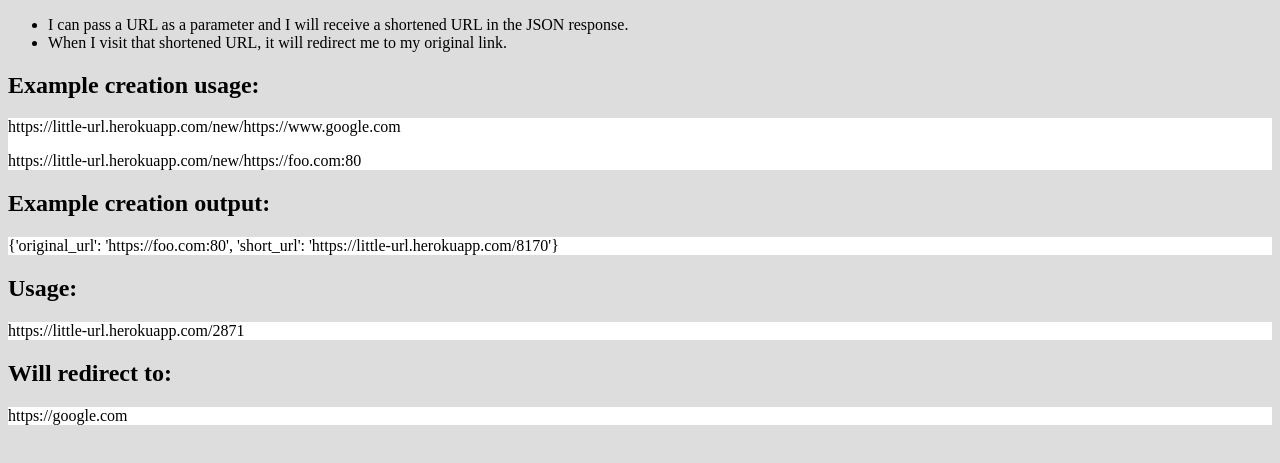
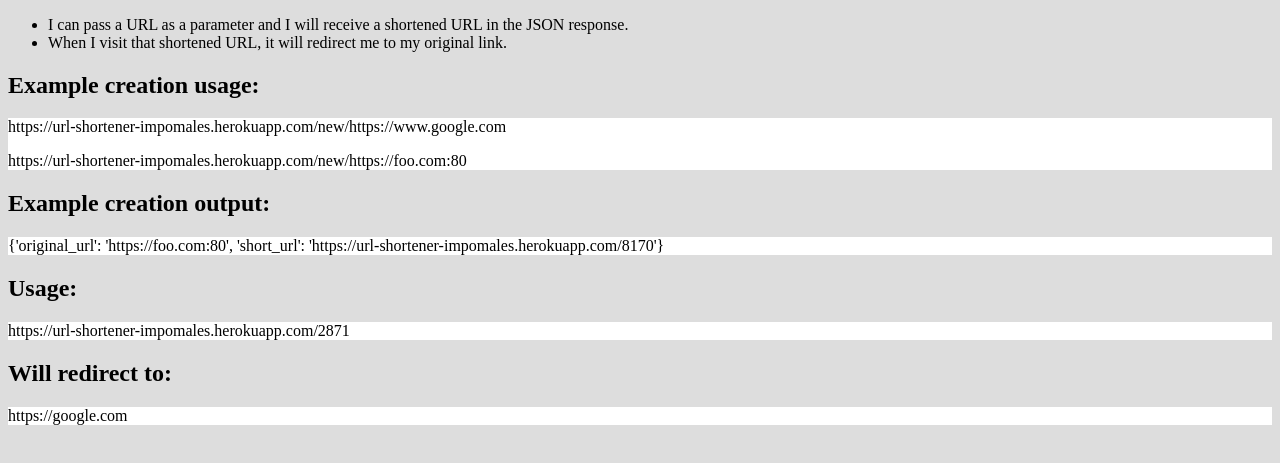
Before and after one commit to impomales/Url_Shortener, a website: page static/index.html in a window 1280 px wide. Shown: the part 105-568 px from the top of the page. Drawn offline with Linux system fonts and the light colour scheme.

Commit message:
changes to html text, the url of my page

```diff
--- a/static/index.html
+++ b/static/index.html
@@ -19,20 +19,20 @@
         </h2>
 
         <div class='example'>
-            <p>https://little-url.herokuapp.com/new/https://www.google.com</p>
-            <p>https://little-url.herokuapp.com/new/https://foo.com:80</p>
+            <p>https://url-shortener-impomales.herokuapp.com/new/https://www.google.com</p>
+            <p>https://url-shortener-impomales.herokuapp.com/new/https://foo.com:80</p>
         </div>
 
         <h2>Example creation output:</h2>
 
         <div class='example'>
-            <p>{'original_url': 'https://foo.com:80', 'short_url': 'https://little-url.herokuapp.com/8170'}</p>
+            <p>{'original_url': 'https://foo.com:80', 'short_url': 'https://url-shortener-impomales.herokuapp.com/8170'}</p>
         </div>
 
         <h2>Usage:</h2>
 
         <div class='example'>
-            <p>https://little-url.herokuapp.com/2871</p>
+            <p>https://url-shortener-impomales.herokuapp.com/2871</p>
         </div>
 
         <h2>Will redirect to:</h2>
```
